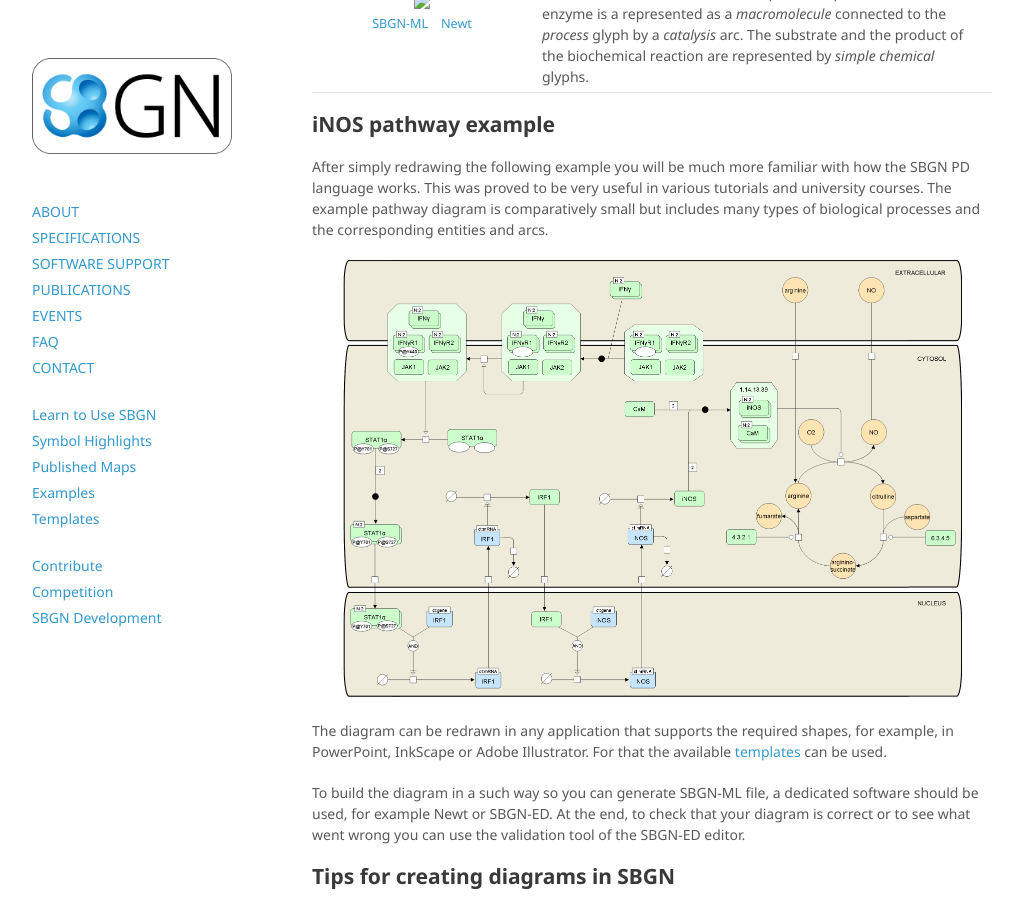
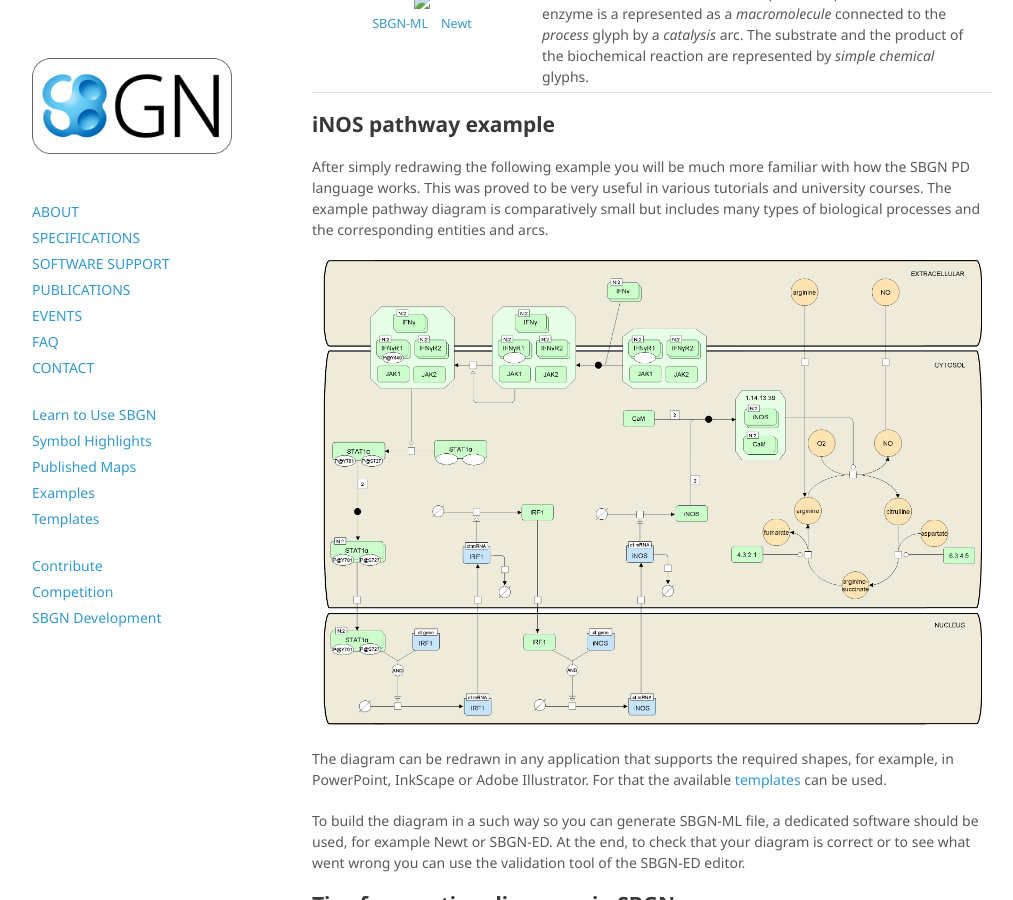
Before and after one commit to sbgn/sbgn, a Jekyll site: the page built from docs/learning_sbgn.md, in a window 1280 px wide and 900 px high, scrolled down 1587 px. Shown: the whole window, without its empty margins (128-1141 px from the left). Built offline with Jekyll 4.4.1, drawn with Linux system fonts in a browser that asks for light colours; nearby versions of some CDN libraries.

Commit message:
Update learning_sbgn.md

```diff
--- a/docs/learning_sbgn.md
+++ b/docs/learning_sbgn.md
@@ -61,7 +61,7 @@
 
 <p>After simply redrawing the following example you will be much more familiar with how the SBGN PD language works. This was proved to be very useful in various tutorials and university courses. The example pathway diagram is comparatively small but includes many types of biological processes and the corresponding entities and arcs.</p>
 
-![iNOS](/sbgn/images/learning/inos.png){: .center-image width="620px"}
+![iNOS](/sbgn/images/learning/inos.png){: .center-image width="660px"}
 
 <p>The diagram can be redrawn in any application that supports the required shapes, for example, in PowerPoint, InkScape or Adobe Illustrator. For that the available <a href="/sbgn/templates">templates</a> can be used.</p>
 
@@ -76,7 +76,7 @@
 
 ## SBGN PD Reference Card
 
-![SBGN PD Reference Card](/sbgn/images/learning/PD_L1V1.3.png){: .center-image width="620px"}
+![SBGN PD Reference Card](/sbgn/images/learning/PD_L1V1.3.png){: .center-image width="660px"}
 
 ## Reading list
 
```
